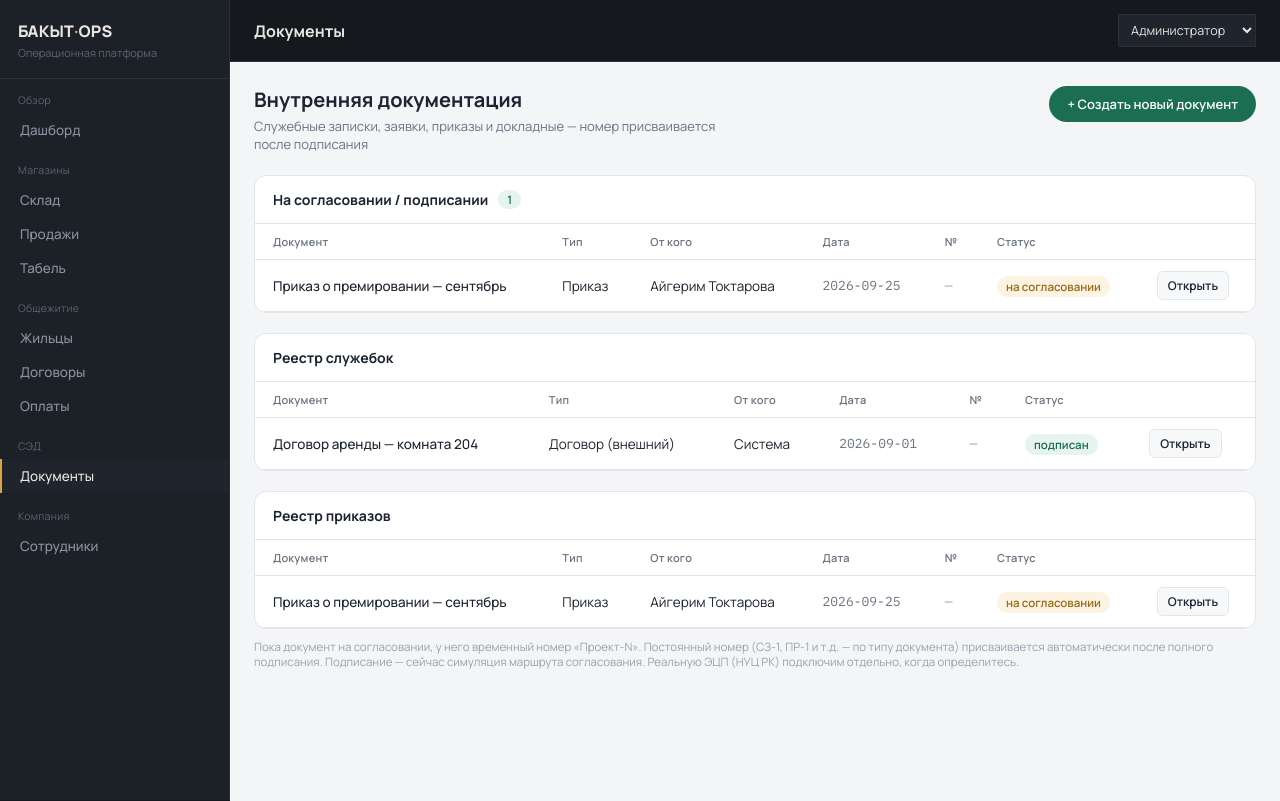
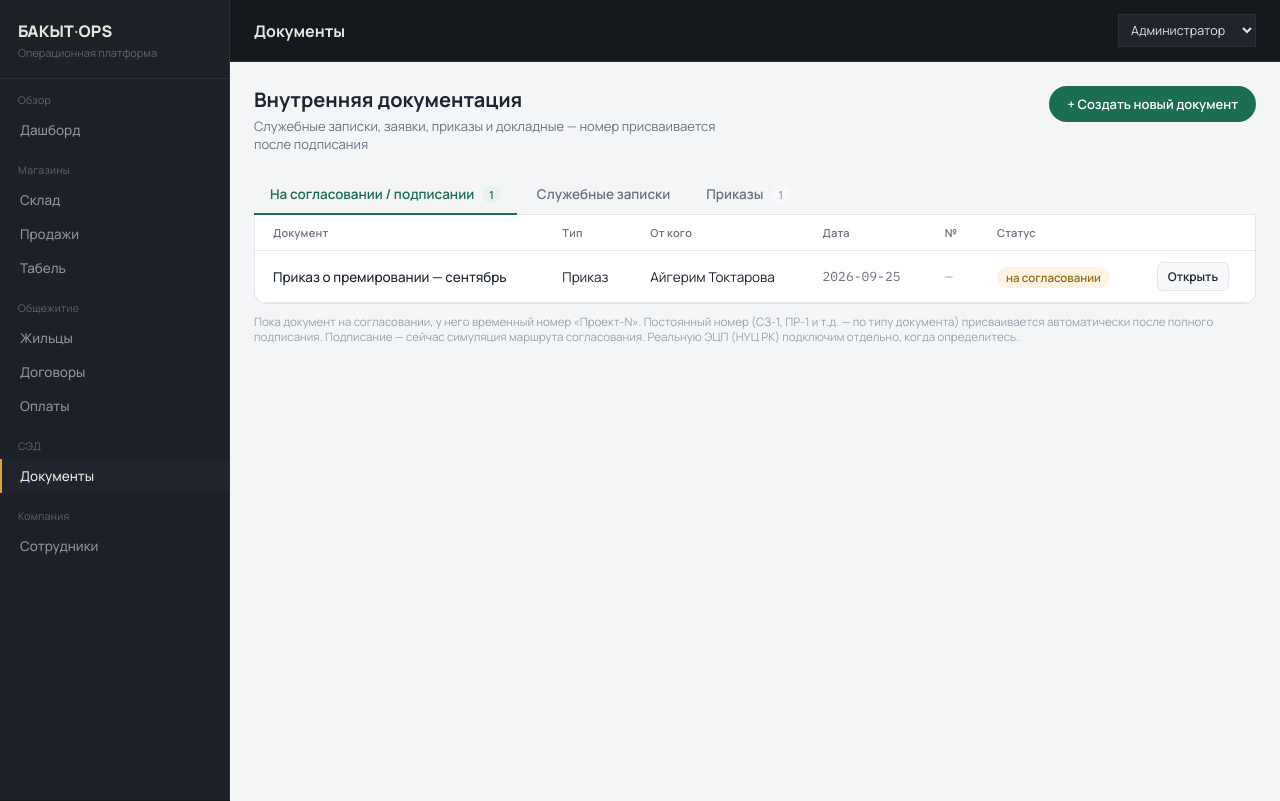
Before and after one commit to Zhengisbek01/-, a React (Vite) app: page / in a window 1280 px wide. Both pictures are taken after a click on the button "К СЭД". Built offline with nearby package versions, Linux system fonts and the light colour scheme.

Commit message:
Update App.jsx

```diff
--- a/src/App.jsx
+++ b/src/App.jsx
@@ -724,14 +724,23 @@ function Documents({ctx}){
   const [activeType, setActiveType] = useState(DOC_TYPES[0].id);
   const [rejectMode, setRejectMode] = useState(false);
   const [rejectText, setRejectText] = useState('');
+  const [tab, setTab] = useState('pending');
   const blankForm = {title:'', from: STAFF[0].id, to:'', text:'', files:[], amount:'', approvers:[], signer: STAFF[3].id};
   const [form, setForm] = useState(blankForm);
 
   const type = DOC_TYPES.find(t=>t.id===activeType) || DOC_TYPES[0];
 
   const pending = documents.filter(d=>d.status==='на согласовании');
-  const memoDocs = documents.filter(d=>d.type!=='Приказ');
+  const memoTypeLabels = DOC_TYPES.filter(t=>t.id!=='prikaz').map(t=>t.label);
+  const memoDocs = documents.filter(d=>memoTypeLabels.includes(d.type));
   const orderDocs = documents.filter(d=>d.type==='Приказ');
+
+  const TABS = [
+    {id:'pending', label:'На согласовании / подписании', rows: pending, empty:'Нет документов в работе'},
+    {id:'memo', label:'Служебные записки', rows: memoDocs, empty:'Служебок пока нет'},
+    {id:'orders', label:'Приказы', rows: orderDocs, empty:'Приказов пока нет'},
+  ];
+  const activeTab = TABS.find(t=>t.id===tab) || TABS[0];
 
   function pickType(id){
     setActiveType(id);
@@ -957,29 +966,30 @@ function Documents({ctx}){
         </div>
       )}
 
-      {/* pending list */}
-      <div style={{background:LT.card, border:`1px solid ${LT.border}`, borderRadius:12, overflow:'hidden', marginBottom:20}}>
-        <div style={{padding:'14px 18px', borderBottom:`1px solid ${LT.border}`, display:'flex', alignItems:'center', gap:10}}>
-          <div style={{fontSize:14, fontWeight:700, color:LT.text}}>На согласовании / подписании</div>
-          {pending.length>0 && <span style={{fontSize:11.5, fontWeight:600, color:LT.accent, background:LT.accentSoft, borderRadius:20, padding:'2px 9px'}}>{pending.length}</span>}
-        </div>
-        <DocsTable rows={pending} emptyText="Нет документов в работе" />
+      {/* tabs */}
+      <div style={{display:'flex', gap:4, borderBottom:`1px solid ${LT.border}`, marginBottom:0}}>
+        {TABS.map(t=>{
+          const active = t.id===tab;
+          return (
+            <button key={t.id} onClick={()=>setTab(t.id)} style={{
+              background:'transparent', border:'none', borderBottom: active ? `2px solid ${LT.accent}` : '2px solid transparent',
+              padding:'10px 16px', fontSize:13.5, fontWeight:600, cursor:'pointer',
+              color: active ? LT.accent : LT.muted, display:'flex', alignItems:'center', gap:8, marginBottom:-1
+            }}>
+              {t.label}
+              {t.rows.length>0 && (
+                <span style={{
+                  fontSize:11, fontWeight:600, padding:'1px 7px', borderRadius:20,
+                  background: active ? LT.accentSoft : LT.field, color: active ? LT.accent : LT.muted2
+                }}>{t.rows.length}</span>
+              )}
+            </button>
+          );
+        })}
       </div>
 
-      {/* memo registry */}
-      <div style={{background:LT.card, border:`1px solid ${LT.border}`, borderRadius:12, overflow:'hidden', marginBottom:20}}>
-        <div style={{padding:'14px 18px', borderBottom:`1px solid ${LT.border}`, fontSize:14, fontWeight:700, color:LT.text}}>
-          Реестр служебок
-        </div>
-        <DocsTable rows={memoDocs} emptyText="Служебок пока нет" />
-      </div>
-
-      {/* orders registry */}
-      <div style={{background:LT.card, border:`1px solid ${LT.border}`, borderRadius:12, overflow:'hidden'}}>
-        <div style={{padding:'14px 18px', borderBottom:`1px solid ${LT.border}`, fontSize:14, fontWeight:700, color:LT.text}}>
-          Реестр приказов
-        </div>
-        <DocsTable rows={orderDocs} emptyText="Приказов пока нет" />
+      <div style={{background:LT.card, border:`1px solid ${LT.border}`, borderTop:'none', borderRadius:'0 0 12px 12px', overflow:'hidden'}}>
+        <DocsTable rows={activeTab.rows} emptyText={activeTab.empty} />
       </div>
 
       <div style={{fontSize:11.5, color:LT.muted2, marginTop:10}}>
```
